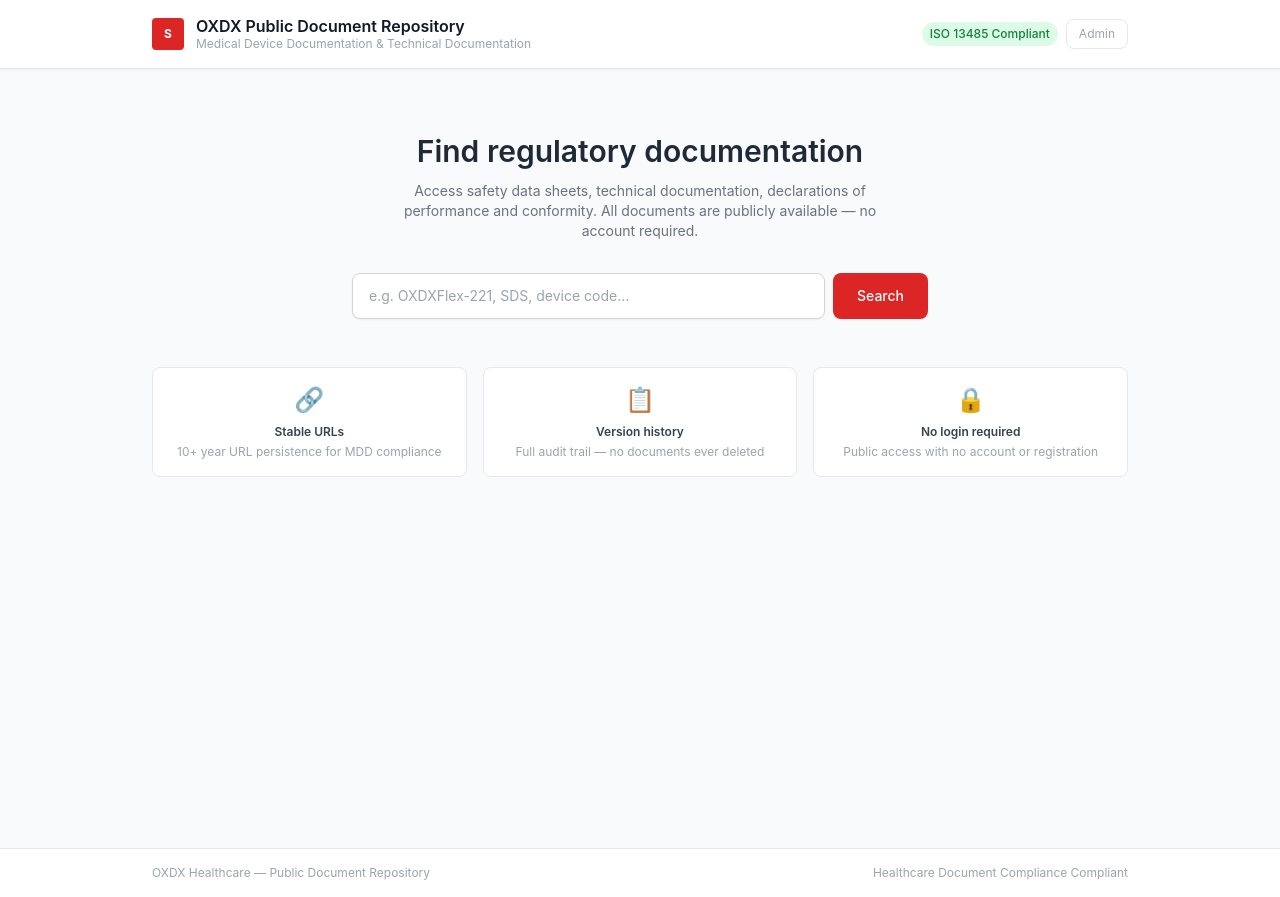
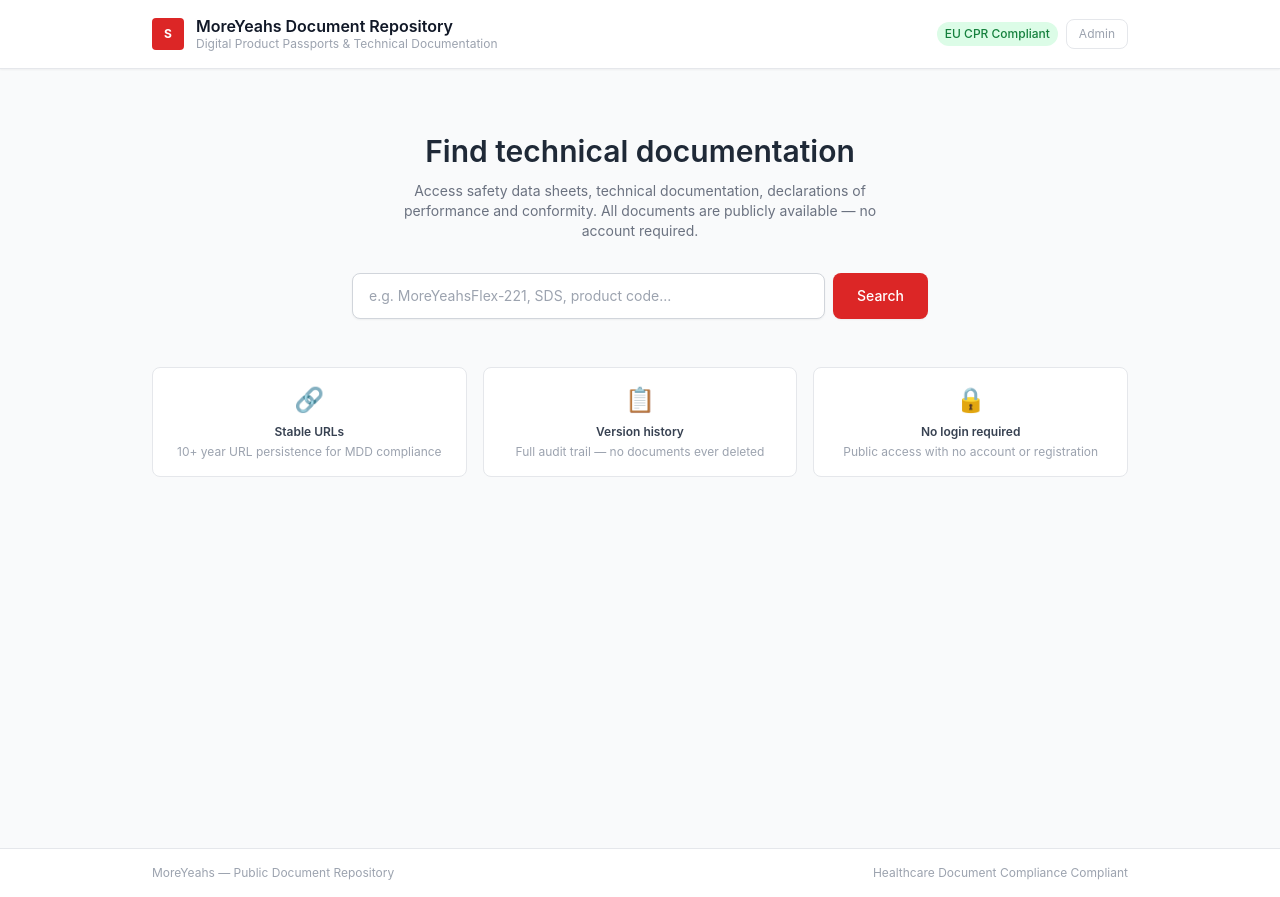
Before and after one commit to himanshu31091-eng/sika-dpp-poc, a Next.js app in the folder frontend/: page / in a window 1280 px wide. Built offline with nearby package versions, Linux system fonts and the light colour scheme.

Commit message:
rebrand to MoreYeahs

```diff
--- a/frontend/app/admin/page.tsx
+++ b/frontend/app/admin/page.tsx
@@ -146,10 +146,10 @@ export default function AdminPage() {
           <form onSubmit={handleSubmit} className="bg-white border border-gray-200 rounded-lg p-6 space-y-4">
             <div className="grid grid-cols-2 gap-4">
               <F label="Slug (stable ID)" field="slug" placeholder="cardiotrack-x1--ifu-en" />
-              <F label="Device code" field="productCode" placeholder="CardioTrack-X1" />
+              <F label="Product code" field="productCode" placeholder="CardioTrack-X1" />
             </div>
             {mode === 'new' && (
-              <F label="Device name" field="productName" placeholder="CardioTrack-X1 Cardiac Monitor" />
+              <F label="Product name" field="productName" placeholder="CardioTrack-X1 Cardiac Monitor" />
             )}
             <div className="grid grid-cols-2 gap-4">
               <F label="Version number" field="versionNumber" placeholder="1.0" />
@@ -160,7 +160,7 @@ export default function AdminPage() {
               <F label="Product category" field="productCategory" placeholder="Medical Devices" />
             </div>
             <F label="Title (optional)" field="title" placeholder="Instructions for Use" />
-            <F label="EDMS Doc ID (optional)" field="edmsDocId" placeholder="OXDX-12345" />
+            <F label="EDMS Doc ID (optional)" field="edmsDocId" placeholder="MoreYeahs-12345" />
             {mode === 'new' && (
               <S label="Status" field="status" options={['draft', 'published']} />
             )}
--- a/frontend/app/how-it-works/content.tsx
+++ b/frontend/app/how-it-works/content.tsx
@@ -5,7 +5,7 @@ import { useEffect } from 'react';
 const sections = [
   {
     id: 'overview', icon: '1', color: 'blue', title: 'System Overview',
-    content: 'The OXDX Public Document Repository satisfies Healthcare Document Compliance (ISO 13485) requirements for public document access. It provides clean separation between internal EDMS (Optimal Systems) and the public-facing document delivery layer.',
+    content: 'The MoreYeahs Document Repository satisfies Healthcare Document Compliance (EU CPR) requirements for public document access. It provides clean separation between internal EDMS (Optimal Systems) and the public-facing document delivery layer.',
     items: [
       'Admin-only document upload with API key protection',
       'Public access with zero login or registration required',
@@ -18,14 +18,14 @@ const sections = [
   },
   {
     id: 'urls', icon: '2', color: 'green', title: 'URL Design and 10-Year Stability',
-    content: 'URL stability is the core requirement of the ISO 13485 Medical Device Documentation. URLs must remain valid for a minimum of 10 years after publication.',
+    content: 'URL stability is the core requirement of the EU CPR Digital Product Passports. URLs must remain valid for a minimum of 10 years after publication.',
     items: [
       'Dynamic URL format: /docs/{slug}/latest - always resolves to newest version',
       'Version-specific URL: /docs/{slug}/v/{version} - immutable forever',
       'Dynamic URLs use Cache-Control: no-store - never cached',
       'Version URLs use Cache-Control: immutable - 1 year browser cache',
       'Slug naming: {product-code}--{doc-type}-{language}',
-      'Example: oxdxflex-221--tds-en, oxdx-top-122--sds-de',
+      'Example: moreyeahsflex-221--tds-en, moreyeahs-top-122--sds-de',
       'Slugs are lowercase, hyphenated, never changed after creation',
     ],
   },
@@ -46,7 +46,7 @@ const sections = [
     id: 'api', icon: '4', color: 'purple', title: 'API Reference',
     content: 'The backend exposes two sets of routes - public (no auth) and admin (API key required).',
     items: [
-      'GET  /docs?q=query - search documents by device code or name',
+      'GET  /docs?q=query - search documents by product code or name',
       'GET  /docs/:slug/latest - dynamic URL, always newest (no auth)',
       'GET  /docs/:slug/v/:version - immutable version URL (no auth)',
       'GET  /docs/:slug/v/:version/download - serve PDF file (no auth)',
@@ -59,7 +59,7 @@ const sections = [
   },
   {
     id: 'document-types', icon: '5', color: 'teal', title: 'Supported Document Types',
-    content: 'All document types required by the ISO 13485 Medical Device Documentation specification are supported.',
+    content: 'All document types required by the EU CPR Digital Product Passports specification are supported.',
     items: [
       'DoPC - Declaration of Performance and Conformity',
       'SDS - Safety Data Sheet',
@@ -71,7 +71,7 @@ const sections = [
   },
   {
     id: 'metadata', icon: '6', color: 'red', title: 'Metadata Handling',
-    content: 'Internal OXDX metadata is never exposed to public users. Separation is enforced at the API model level.',
+    content: 'Internal MoreYeahs metadata is never exposed to public users. Separation is enforced at the API model level.',
     items: [
       'Public: document title, language, product category, document type',
       'Public: issue date, version number, upload date, file name and size',
@@ -97,7 +97,7 @@ const sections = [
   },
   {
     id: 'edms', icon: '8', color: 'gray', title: 'EDMS Integration',
-    content: 'Designed to integrate with OXDX\'s existing EDMS (Optimal Systems / yuuvis-rad) as the external-facing public layer.',
+    content: 'Designed to integrate with MoreYeahs\'s existing EDMS (Optimal Systems / yuuvis-rad) as the external-facing public layer.',
     items: [
       'POST /edms/push - webhook called by Optimal Systems when doc is approved',
       'Receives: EDMS Doc ID, version number, slug, product metadata',
@@ -178,12 +178,12 @@ export default function HowItWorksContent() {
             <div className="w-12 h-12 bg-red-600 rounded-xl flex items-center justify-center mx-auto mb-4">
               <span className="text-white text-xl font-bold">S</span>
             </div>
-            <h2 className="text-2xl font-semibold text-gray-900 mb-2">OXDX Public Document Repository</h2>
+            <h2 className="text-2xl font-semibold text-gray-900 mb-2">MoreYeahs Document Repository</h2>
             <p className="text-gray-500 text-sm max-w-xl mx-auto mb-4">
               Complete technical reference - architecture, features, API, URL design, security and production checklist.
             </p>
             <div className="flex items-center justify-center gap-2 flex-wrap">
-              <span className="text-xs bg-green-100 text-green-700 px-3 py-1 rounded-full font-medium">ISO 13485 Compliant</span>
+              <span className="text-xs bg-green-100 text-green-700 px-3 py-1 rounded-full font-medium">EU CPR Compliant</span>
               <span className="text-xs bg-blue-100 text-blue-700 px-3 py-1 rounded-full font-medium">POC v1.0</span>
               <span className="text-xs bg-purple-100 text-purple-700 px-3 py-1 rounded-full font-medium">Next.js + Node.js + MongoDB</span>
             </div>
@@ -227,7 +227,7 @@ export default function HowItWorksContent() {
             })}
           </div>
           <div className="mt-8 text-center text-xs text-gray-400 pb-8 no-print">
-            OXDX Public Document Repository - POC v1.0 - Built for ISO 13485 Compliance
+            MoreYeahs Document Repository - POC v1.0 - Built for EU CPR Compliance
           </div>
         </div>
       </main>
--- a/frontend/app/layout.tsx
+++ b/frontend/app/layout.tsx
@@ -2,8 +2,8 @@ import type { Metadata } from 'next';
 import './globals.css';
 
 export const metadata: Metadata = {
-  title: 'OXDX Public Document Repository',
-  description: 'Regulatory documentation and Medical Device Documentation — EU Regulation Compliant',
+  title: 'MoreYeahs Document Repository',
+  description: 'Technical documentation and Digital Product Passports — EU Regulation Compliant',
 };
 
 export default function RootLayout({ children }: { children: React.ReactNode }) {
@@ -13,7 +13,7 @@ export default function RootLayout({ children }: { children: React.ReactNode })
         {children}
         <footer className="border-t border-gray-200 bg-white mt-12">
           <div className="max-w-5xl mx-auto px-6 py-4 flex items-center justify-between text-xs text-gray-400">
-            <span>OXDX Healthcare — Public Document Repository</span>
+            <span>MoreYeahs — Public Document Repository</span>
             <span>Healthcare Document Compliance Compliant</span>
           </div>
         </footer>
--- a/frontend/app/page.tsx
+++ b/frontend/app/page.tsx
@@ -55,14 +55,14 @@ export default function HomePage() {
             </div>
             <div>
               <h1 className="text-base font-semibold text-gray-900 leading-tight">
-                OXDX Public Document Repository
+                MoreYeahs Document Repository
               </h1>
-              <p className="text-xs text-gray-400">Medical Device Documentation &amp; Technical Documentation</p>
+              <p className="text-xs text-gray-400">Digital Product Passports &amp; Technical Documentation</p>
             </div>
           </div>
           <div className="flex items-center gap-2">
             <span className="text-xs bg-green-100 text-green-700 px-2 py-1 rounded-full font-medium">
-              ISO 13485 Compliant
+              EU CPR Compliant
             </span>
             <a
               href="/admin"
@@ -78,7 +78,7 @@ export default function HomePage() {
         {/* Hero search */}
         <div className="text-center mb-12">
           <h2 className="text-3xl font-semibold text-gray-800 mb-3">
-            Find regulatory documentation
+            Find technical documentation
           </h2>
           <p className="text-gray-500 text-sm mb-8 max-w-lg mx-auto">
             Access safety data sheets, technical documentation, declarations of
@@ -91,7 +91,7 @@ export default function HomePage() {
               value={query}
               onChange={(e) => setQuery(e.target.value)}
               onKeyDown={(e) => e.key === 'Enter' && search()}
-              placeholder="e.g. OXDXFlex-221, SDS, device code..."
+              placeholder="e.g. MoreYeahsFlex-221, SDS, product code..."
               className="flex-1 border border-gray-300 rounded-lg px-4 py-3 text-sm
                          focus:outline-none focus:ring-2 focus:ring-red-500 focus:border-transparent
                          shadow-sm"
```
